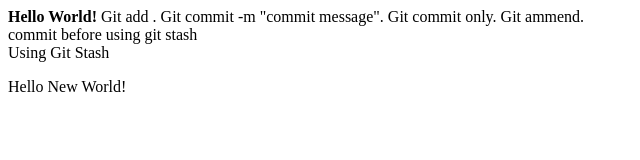
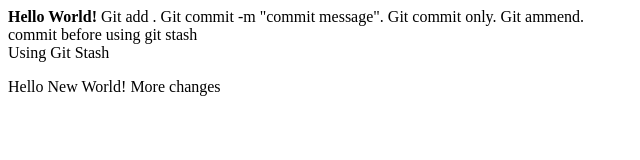
Before and after one commit to amrit-github/git-learning, a plain HTML site: page index.html in a window 1280 px wide. Shown: the full height of the page, 0-640 px from the left. Drawn offline with Linux system fonts and the light colour scheme.

Commit message:
more changes

```diff
--- a/index.html
+++ b/index.html
@@ -15,7 +15,7 @@
 
 
     <!-- Feature changes -->
-    <p>Hello New World!</p>
+    <p>Hello New World! More changes</p>
 
 </body>
 </html>
```
